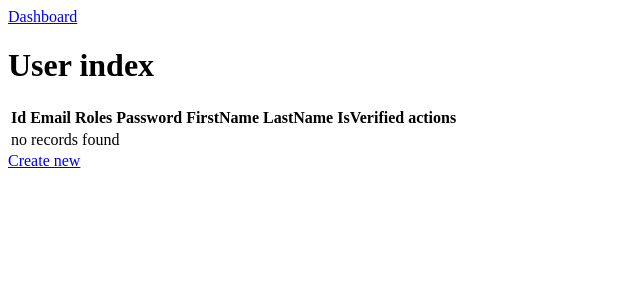
After one commit to pow3rr3d/technicalTest, a Symfony app: template templates/user/index.html.twig in a window 1280 px wide. The commit adds this page. Shown: the top 300 px of the page, without its empty margins (0-640 px from the left). Run offline with Twig, Linux system fonts and the light colour scheme; the template is opened without the code that fills it, so the values that code supplies are empty; some libraries are stand-ins or nearby versions.

Commit message:
add user crud in admin side

```diff
--- a/templates/index.html.twig
+++ b/templates/index.html.twig
@@ -3,6 +3,8 @@
 {% block title %}Hello World{% endblock %}
 
 {% block body %}
-    <h2>Homepage</h2>
+    <h2>Bienvenue dans votre espace personnel {{ user.firstName }} {{ user.lastName }}</h2>
 
+{% if 'ROLE_ADMIN' in  user.roles %} <a href="/admin/user"> Manage Users </a> {% endif %}
+<a href="/logout"> Logout </a>
 {% endblock %}
--- /dev/null
+++ b/templates/user/_delete_form.html.twig
@@ -0,0 +1,4 @@
+<form method="post" action="{{ path('app_user_delete', {'id': user.id}) }}" onsubmit="return confirm('Are you sure you want to delete this item?');">
+    <input type="hidden" name="_token" value="{{ csrf_token('delete' ~ user.id) }}">
+    <button class="btn">Delete</button>
+</form>
--- /dev/null
+++ b/templates/user/_form.html.twig
@@ -0,0 +1,4 @@
+{{ form_start(form) }}
+    {{ form_widget(form) }}
+    <button class="btn">{{ button_label|default('Save') }}</button>
+{{ form_end(form) }}
--- /dev/null
+++ b/templates/user/index.html.twig
@@ -0,0 +1,47 @@
+{% extends 'base.html.twig' %}
+
+{% block title %}User index{% endblock %}
+
+{% block body %}
+<a href="/dashboard"> Dashboard </a>
+
+    <h1>User index</h1>
+
+    <table class="table">
+        <thead>
+            <tr>
+                <th>Id</th>
+                <th>Email</th>
+                <th>Roles</th>
+                <th>Password</th>
+                <th>FirstName</th>
+                <th>LastName</th>
+                <th>IsVerified</th>
+                <th>actions</th>
+            </tr>
+        </thead>
+        <tbody>
+        {% for user in users %}
+            <tr>
+                <td>{{ user.id }}</td>
+                <td>{{ user.email }}</td>
+                <td>{{ user.roles ? user.roles|json_encode : '' }}</td>
+                <td>{{ user.password }}</td>
+                <td>{{ user.firstName }}</td>
+                <td>{{ user.lastName }}</td>
+                <td>{{ user.isVerified ? 'Yes' : 'No' }}</td>
+                <td>
+                    <a href="{{ path('app_user_show', {'id': user.id}) }}">show</a>
+                    <a href="{{ path('app_user_edit', {'id': user.id}) }}">edit</a>
+                </td>
+            </tr>
+        {% else %}
+            <tr>
+                <td colspan="8">no records found</td>
+            </tr>
+        {% endfor %}
+        </tbody>
+    </table>
+
+    <a href="{{ path('app_user_new') }}">Create new</a>
+{% endblock %}
```
Also changed, not shown: src/Controller/DefaultController.php (+5 -3 lines), src/Form/UserType.php (added, +70 -0 lines), templates/user/edit.html.twig (added, +13 -0 lines), templates/user/new.html.twig (added, +11 -0 lines), templates/user/show.html.twig (added, +46 -0 lines).
